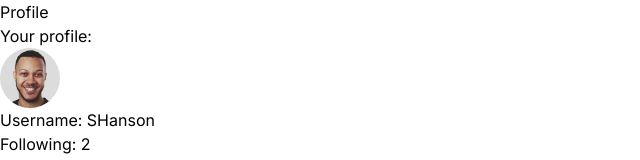
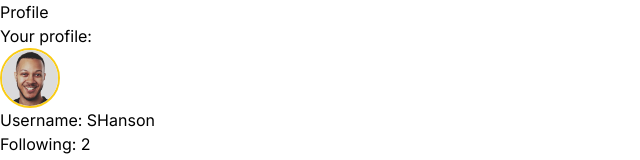
Before and after one commit to stevenahanson/essentialcode, a Next.js app: page / in a window 1280 px wide. Shown: the top 160 px of the page, without its empty margins (0-640 px from the left). Built offline with nearby package versions, Linux system fonts and the light colour scheme.

Commit message:
Add border to profile pic

```diff
--- a/src/app/components/UserProfile.tsx
+++ b/src/app/components/UserProfile.tsx
@@ -22,7 +22,7 @@ export default function UserProfile() {
     <>
       <div>
         <Image
-          className="rounded-full"
+          className="rounded-full border-yellow-400	border-2"
           src={fullProfile.profilePic}
           width={60}
           height={60}
```
